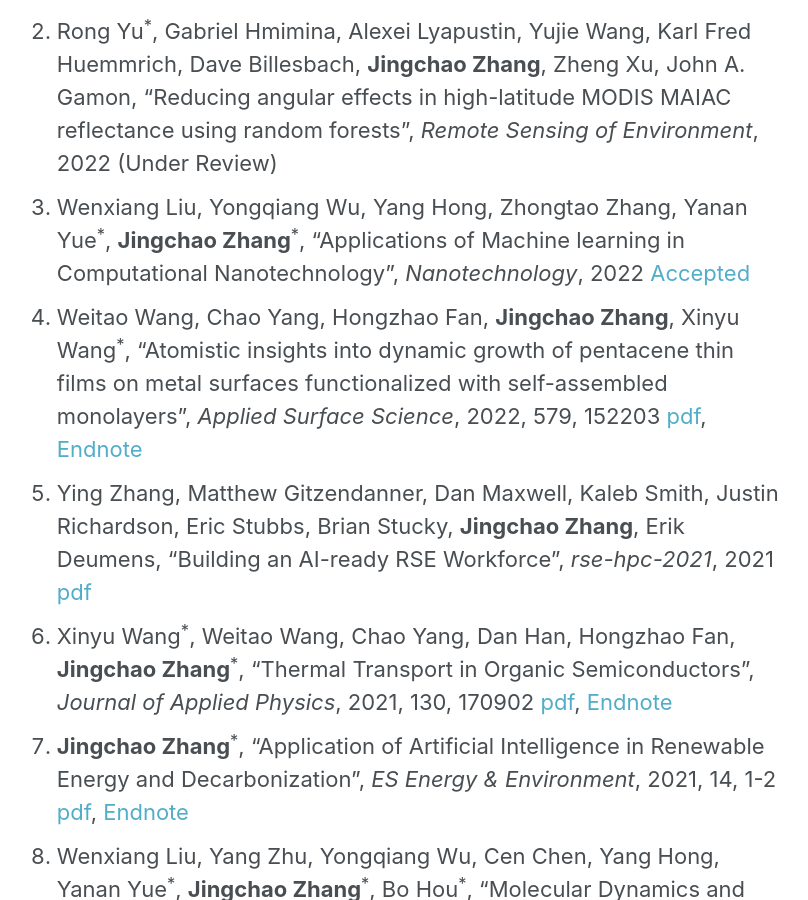
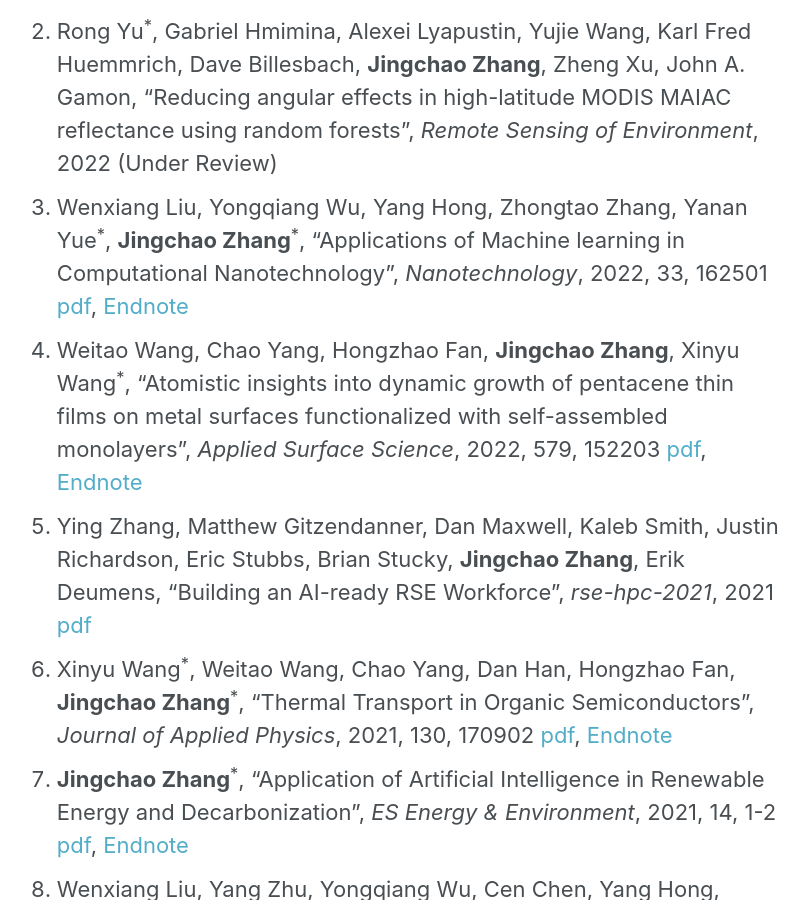
Before and after one commit to JingchaoZhang/JingchaoZhang.github.io, a Jekyll site: the page built from _pages/publications.md, in a window 1280 px wide and 900 px high, scrolled down 385 px. Shown: the whole window, without its empty margins (267-1075 px from the left). Built offline with Jekyll 4.4.1, drawn with Linux system fonts in a browser that asks for light colours.

Commit message:
Update publications.md

```diff
--- a/_pages/publications.md
+++ b/_pages/publications.md
@@ -9,7 +9,7 @@
 
 4. Yanru Xu, Shen Xu, Jingchao Zhang, Jianshu Gao, Shugang Deng, Wenxiang Liu, Xinwei Wang<sup>\*</sup>, Xin Zhang<sup>\*</sup>, Yanan Yue<sup>\*</sup>, "Ballistic Transport Enhanced Heat Convection at Nanoscale Hotspots", 2022 (Under Review)
 5. Rong Yu<sup>\*</sup>, Gabriel Hmimina, Alexei Lyapustin, Yujie Wang, Karl Fred Huemmrich, Dave Billesbach, **Jingchao Zhang**, Zheng Xu, John A. Gamon, "Reducing angular effects in high-latitude MODIS MAIAC reflectance using random forests", *Remote Sensing of Environment*, 2022 (Under Review)
-6. Wenxiang Liu, Yongqiang Wu, Yang Hong, Zhongtao Zhang, Yanan Yue<sup>\*</sup>, **Jingchao Zhang**<sup>\*</sup>, "Applications of Machine learning in Computational Nanotechnology", *Nanotechnology*, 2022 [Accepted](https://iopscience.iop.org/article/10.1088/1361-6528/ac46d7)
+6. Wenxiang Liu, Yongqiang Wu, Yang Hong, Zhongtao Zhang, Yanan Yue<sup>\*</sup>, **Jingchao Zhang**<sup>\*</sup>, "Applications of Machine learning in Computational Nanotechnology", *Nanotechnology*, 2022, 33, 162501 [pdf](https://drive.google.com/file/d/11kVgmlZoAdcv5B4QQv3ypyRDAvrMspL2/view?usp=sharing), [Endnote](https://drive.google.com/uc?export=download&id=149XNnMukXKrD5R10Udy62xuzmvQDRd0X)
 7. Weitao Wang, Chao Yang, Hongzhao Fan, **Jingchao Zhang**, Xinyu Wang<sup>\*</sup>, "Atomistic insights into dynamic growth of pentacene thin films on metal surfaces functionalized with self-assembled monolayers", *Applied Surface Science*, 2022, 579, 152203 [pdf](https://drive.google.com/file/d/1qG2ANt7HqkCtuRKVIklhf_maoI1qu82Y/view?usp=sharing), [Endnote](https://drive.google.com/file/d/1CWCE4arXmf_isT5uzxvXZlHsfxSyYVRY/view?usp=sharing)
 9. Ying Zhang, Matthew Gitzendanner, Dan Maxwell, Kaleb Smith, Justin Richardson, Eric Stubbs, Brian Stucky, **Jingchao Zhang**, Erik Deumens, "Building	an	AI-ready	RSE	Workforce", *rse-hpc-2021*, 2021 [pdf](https://drive.google.com/file/d/1IjklU1u_ljwI2bPS1layoIgrZNkFdrjJ/view?usp=sharing)
 10. Xinyu Wang<sup>\*</sup>, Weitao Wang, Chao Yang, Dan Han, Hongzhao Fan, **Jingchao Zhang**<sup>\*</sup>, "Thermal Transport in Organic Semiconductors", *Journal of Applied Physics*, 2021, 130, 170902 [pdf](https://drive.google.com/file/d/1CE-Zwj3lQCKu9uoHOy0hr07lL9v2CNif/view?usp=sharing), [Endnote](https://drive.google.com/uc?export=download&id=1Y8j1K5lKCBNz3uZZsR4gMAg9UIOWv7qa)
```
